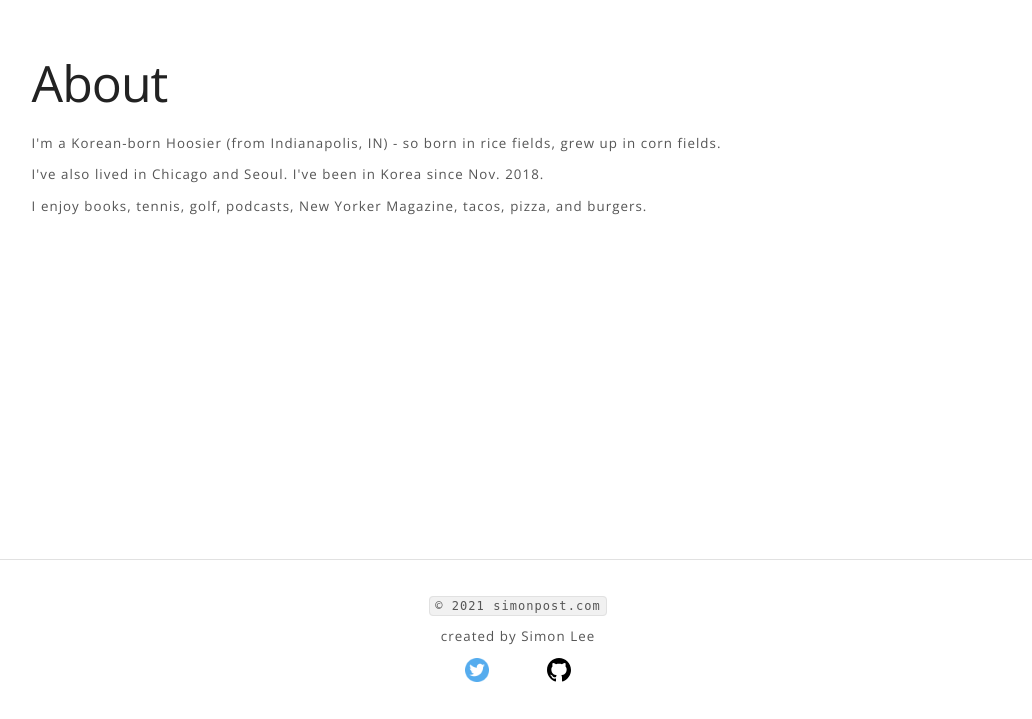
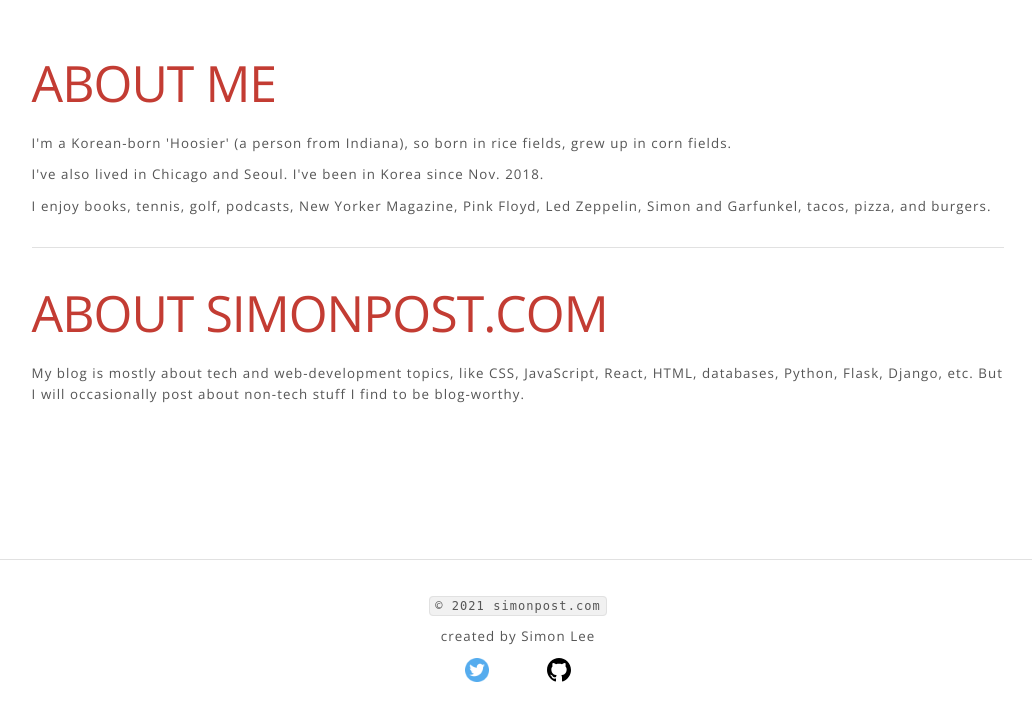
Before and after one commit to simonhlee97/simonpost-flask, a Flask app: page /about in a window 1280 px wide. Shown: the part 81-800 px from the top of the page, without its empty margins (122-1154 px from the left). Run offline with Flask 2, Linux system fonts and the light colour scheme.

Commit message:
final commit

```diff
--- a/simonpostcom/static/css/main.css
+++ b/simonpostcom/static/css/main.css
@@ -73,6 +73,14 @@ p {
     text-decoration: underline;
     color: #000000;
 }
+.error-handlers{
+    letter-spacing: 5px;
+    font-size: 37pt;
+    color:#c33c33;
+}
+.single-post-page{
+    margin-bottom: 3em;
+}
 
 
 .paginate-btn {
--- a/simonpostcom/templates/about.html
+++ b/simonpostcom/templates/about.html
@@ -8,10 +8,13 @@
 
 {% block body %}
 <div>
-	<h1>About</h1>
-	<p>I'm a Korean-born Hoosier (from Indianapolis, IN) - so born in rice fields, grew up in corn fields.</p>
+	<h1 style='text-transform: uppercase;color:#c33c33;'>About Me</h1>
+	<p>I'm a Korean-born 'Hoosier' (a person from Indiana), so born in rice fields, grew up in corn fields.</p>
 	<p>I've also lived in Chicago and Seoul. I've been in Korea since Nov. 2018.</p>
-	<p>I enjoy books, tennis, golf, podcasts, New Yorker Magazine, tacos, pizza, and burgers.</p>
+	<p>I enjoy books, tennis, golf, podcasts, New Yorker Magazine, Pink Floyd, Led Zeppelin, Simon and Garfunkel, tacos, pizza, and burgers.</p>
+    <hr>
+    <h1 style='text-transform: uppercase;color:#c33c33;'>About SimonPost.com</h1>
+    <p>My blog is mostly about tech and web-development topics, like CSS, JavaScript, React, HTML, databases, Python, Flask, Django, etc. But I will occasionally post about non-tech stuff I find to be blog-worthy.</p>
 </div>
 
 {% endblock %}
--- a/simonpostcom/templates/errors/404.html
+++ b/simonpostcom/templates/errors/404.html
@@ -3,8 +3,8 @@
 {% block body %}
 
 <div class="error-handlers">
+    <h1>404 ERROR</h1>
     <h1>OOPS!</h1>
-    <h1>404 ERROR</h1>
     <h1>PAGE NOT FOUND / DOES NOT EXIST</h1>
 </div>
 
--- a/simonpostcom/templates/post.html
+++ b/simonpostcom/templates/post.html
@@ -1,6 +1,6 @@
 {% extends "base.html" %}
 {% block body %}
-    <article class="single-post content-section">
+    <article class="single-post-page">
         <div class="post-body">
             <div>
                 <h2 class="post-title-post">{{ post.title }}</h2>
@@ -28,7 +28,7 @@
         repo="simonhlee97/simonpost-flask"
         issue-term="url"
         label="Comment💬"
-        theme="github-light"
+        theme="github-dark-orange"
         crossorigin="anonymous"
         async>
     </script>
```
